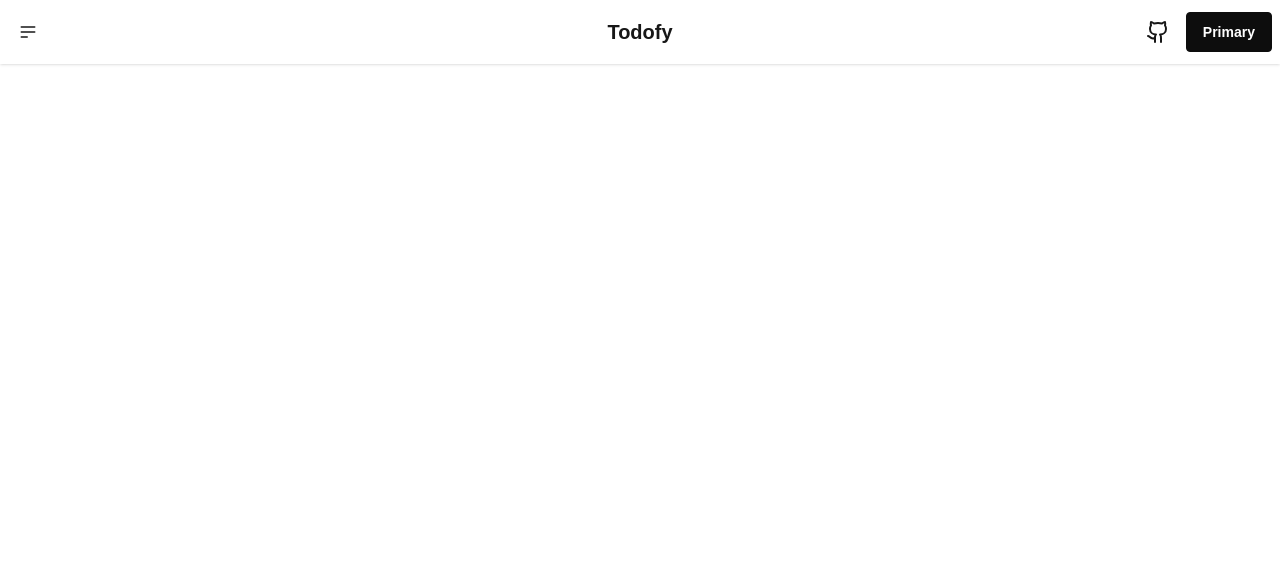
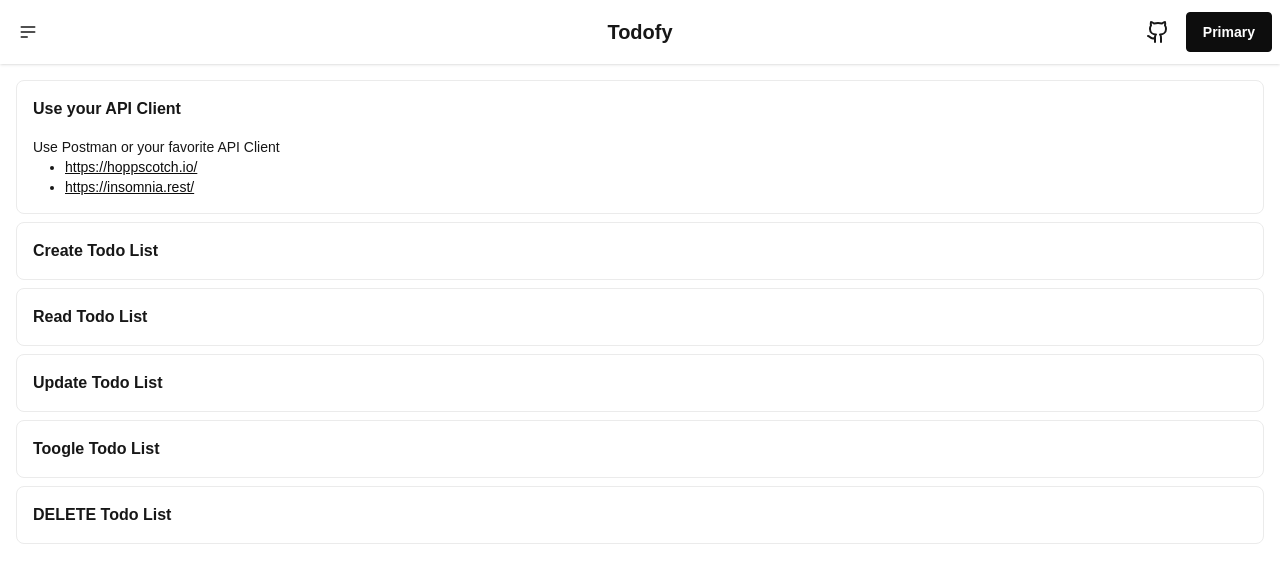
Before and after one commit to Osiris8/todofy, a Next.js app: page / in a window 1280 px wide. Shown: the top 580 px of the page. Built offline with nearby package versions, Linux system fonts and the light colour scheme.

Commit message:
add API doc

```diff
--- a/app/page.tsx
+++ b/app/page.tsx
@@ -1,11 +1,13 @@
 "use client";
 
+import Doc from "@/components/Doc";
 import Navbar from "@/components/Navbar";
 
 export default function Home() {
   return (
     <div>
       <Navbar />
+      <Doc />
     </div>
   );
 }
--- /dev/null
+++ b/components/Doc.tsx
@@ -0,0 +1,178 @@
+export default function Doc() {
+  return (
+    <div className="container mx-auto px-4 mt-4">
+      {/* Presentation*/}
+      <div className="collapse bg-base-100 border border-base-300 mb-2 mt-2">
+        <input type="radio" name="my-accordion-1" defaultChecked />
+        <div className="collapse-title font-semibold">Use your API Client</div>
+        <div className="collapse-content text-sm">
+          <p>
+            Use Postman or your favorite API Client{" "}
+            <ul className="list-disc ml-8">
+              <li>
+                {" "}
+                <a
+                  href="https://hoppscotch.io/"
+                  className="link link-primary"
+                  target="_blank"
+                >
+                  https://hoppscotch.io/
+                </a>
+              </li>
+              <li>
+                {" "}
+                <a
+                  href="https://insomnia.rest/"
+                  className="link link-primary"
+                  target="_blank"
+                >
+                  https://insomnia.rest/
+                </a>
+              </li>
+            </ul>
+          </p>
+        </div>
+      </div>
+
+      {/* Create todo List */}
+      <div className="collapse bg-base-100 border border-base-300 mb-2 mt-2">
+        <input type="radio" name="my-accordion-1" />
+        <div className="collapse-title font-semibold">Create Todo List</div>
+        <div className="collapse-content text-sm">
+          <p>
+            Send request
+            <ul className="list-disc ml-8">
+              <li>Method : POST</li>
+              <li>
+                Url :{" "}
+                <a
+                  href="https://insomnia.rest/"
+                  className="link link-primary"
+                  target="_blank"
+                >
+                  https://insomnia.rest/
+                </a>
+              </li>
+              <li>
+                Parameter JSON example :{" "}
+                <div className="mockup-code w-full mt-4">
+                  <pre>
+                    <code>
+                      {"{"} "text": "Hello World" {"}"}
+                    </code>
+                  </pre>
+                </div>
+              </li>
+            </ul>
+          </p>
+        </div>
+      </div>
+
+      {/* Read todo List */}
+      <div className="collapse bg-base-100 border border-base-300 mb-2 mt-2">
+        <input type="radio" name="my-accordion-1" />
+        <div className="collapse-title font-semibold">Read Todo List</div>
+        <div className="collapse-content text-sm">
+          <p>
+            Send request
+            <ul className="list-disc ml-8">
+              <li>Method : GET</li>
+              <li>
+                Url :{" "}
+                <a
+                  href="https://insomnia.rest/"
+                  className="link link-primary"
+                  target="_blank"
+                >
+                  https://insomnia.rest/
+                </a>
+              </li>
+            </ul>
+          </p>
+        </div>
+      </div>
+
+      {/* Update todo List */}
+      <div className="collapse bg-base-100 border border-base-300 mb-2 mt-2">
+        <input type="radio" name="my-accordion-1" />
+        <div className="collapse-title font-semibold">Update Todo List</div>
+        <div className="collapse-content text-sm">
+          <p>
+            After to make GET, Send request using your todo list ID
+            <ul className="list-disc ml-8">
+              <li>Method : PATCH</li>
+              <li>
+                Url :{" "}
+                <a
+                  href="https://insomnia.rest/"
+                  className="link link-primary"
+                  target="_blank"
+                >
+                  https://insomnia.rest/your-todo-list-id
+                </a>
+              </li>
+              <li>
+                Parameter JSON example :{" "}
+                <div className="mockup-code w-full mt-4">
+                  <pre>
+                    <code>
+                      {"{"} "text": "Update my todo list with my todo list ID"{" "}
+                      {"}"}
+                    </code>
+                  </pre>
+                </div>
+              </li>
+            </ul>
+          </p>
+        </div>
+      </div>
+
+      {/* Validate todo : toogle TODO*/}
+      <div className="collapse bg-base-100 border border-base-300 mb-2 mt-2">
+        <input type="radio" name="my-accordion-1" />
+        <div className="collapse-title font-semibold">Toogle Todo List</div>
+        <div className="collapse-content text-sm">
+          <p>
+            Send request using your todo list ID
+            <ul className="list-disc ml-8">
+              <li>Method : PATCH</li>
+              <li>
+                Url :{" "}
+                <a
+                  href="https://insomnia.rest/"
+                  className="link link-primary"
+                  target="_blank"
+                >
+                  https://insomnia.rest/your-todo-list-id
+                </a>
+              </li>
+            </ul>
+          </p>
+        </div>
+      </div>
+      {/*Delete todo List*/}
+      <div className="collapse bg-base-100 border border-base-300 mb-2 mt-2">
+        <input type="radio" name="my-accordion-1" />
+        <div className="collapse-title font-semibold">DELETE Todo List</div>
+        <div className="collapse-content text-sm">
+          <p>
+            Send request using your todo list ID
+            <ul className="list-disc ml-8">
+              <li>Method : DELETE</li>
+              <li>
+                Url :{" "}
+                <a
+                  href="https://insomnia.rest/"
+                  className="link link-primary"
+                  target="_blank"
+                >
+                  https://insomnia.rest/your-todo-list-id
+                </a>
+              </li>
+            </ul>
+          </p>
+        </div>
+      </div>
+    </div>
+  );
+}
```
